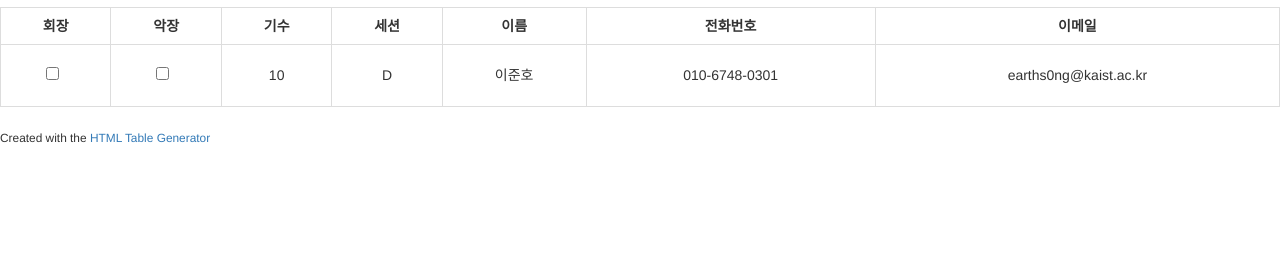
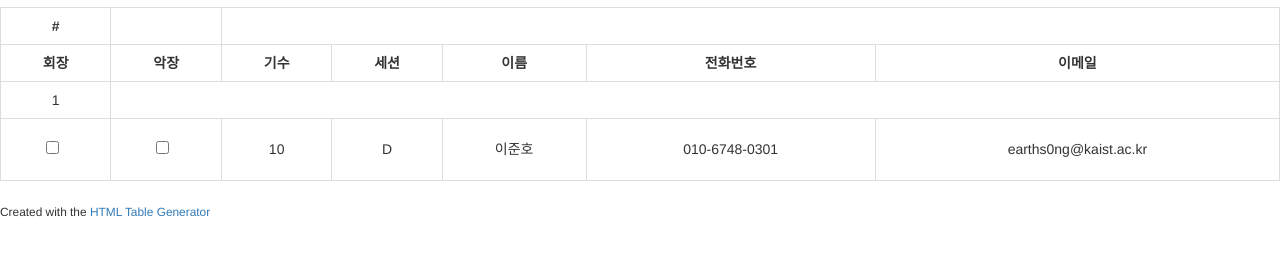
Before and after one commit to creativebulb/webprogramming, a plain HTML site: page member.html in a window 1280 px wide. Shown: the part 63-318 px from the top of the page. Drawn offline with nearby package versions, Linux system fonts and the light colour scheme.

Commit message:
표 앞에 숫자 넣기
표 앞에 숫자 넣는거 수정해봄.

```diff
--- a/member.html
+++ b/member.html
@@ -27,7 +27,8 @@
   <body>
     <h1>인피니트 주소록</h1>
 <table id="member" class="table table-bordered" style="text-align:center" style="width=100">
-<tr><th>회장</th><th>악장</th><th>기수</th><th style="text-align:center">세션</th><th>이름</th><th>전화번호</th><th>이메일</th></tr>
+<tr><th>#</th><th><tr><th>회장</th><th>악장</th><th>기수</th><th style="text-align:center">세션</th><th>이름</th><th>전화번호</th><th>이메일</th></tr>
+<td>1</td>
 <tr><td><div class="checkbox">
         <label>
           <input type="checkbox">
@@ -38,6 +39,7 @@
         </label>
       </div></td><td>10</td><td>D</td><td>이준호</td><td>010-6748-0301</td><td>earths0ng@kaist.ac.kr</td></tr>
 </table>
+
 <p><small>Created with the <a href="http://www.textfixer.com/html/html-table-generator.php" target="_blank">HTML Table Generator</a></small></p>
 
 
```
